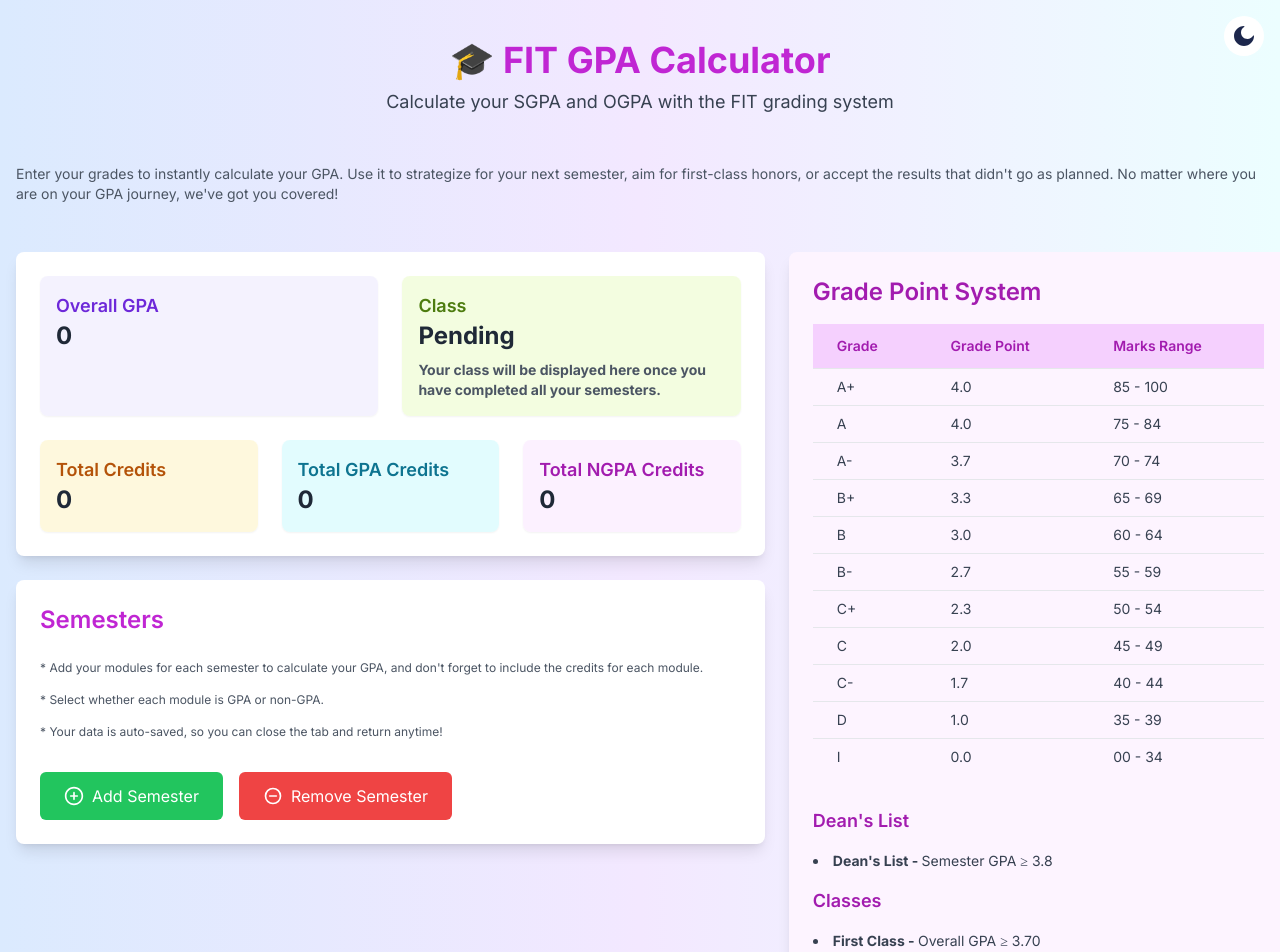
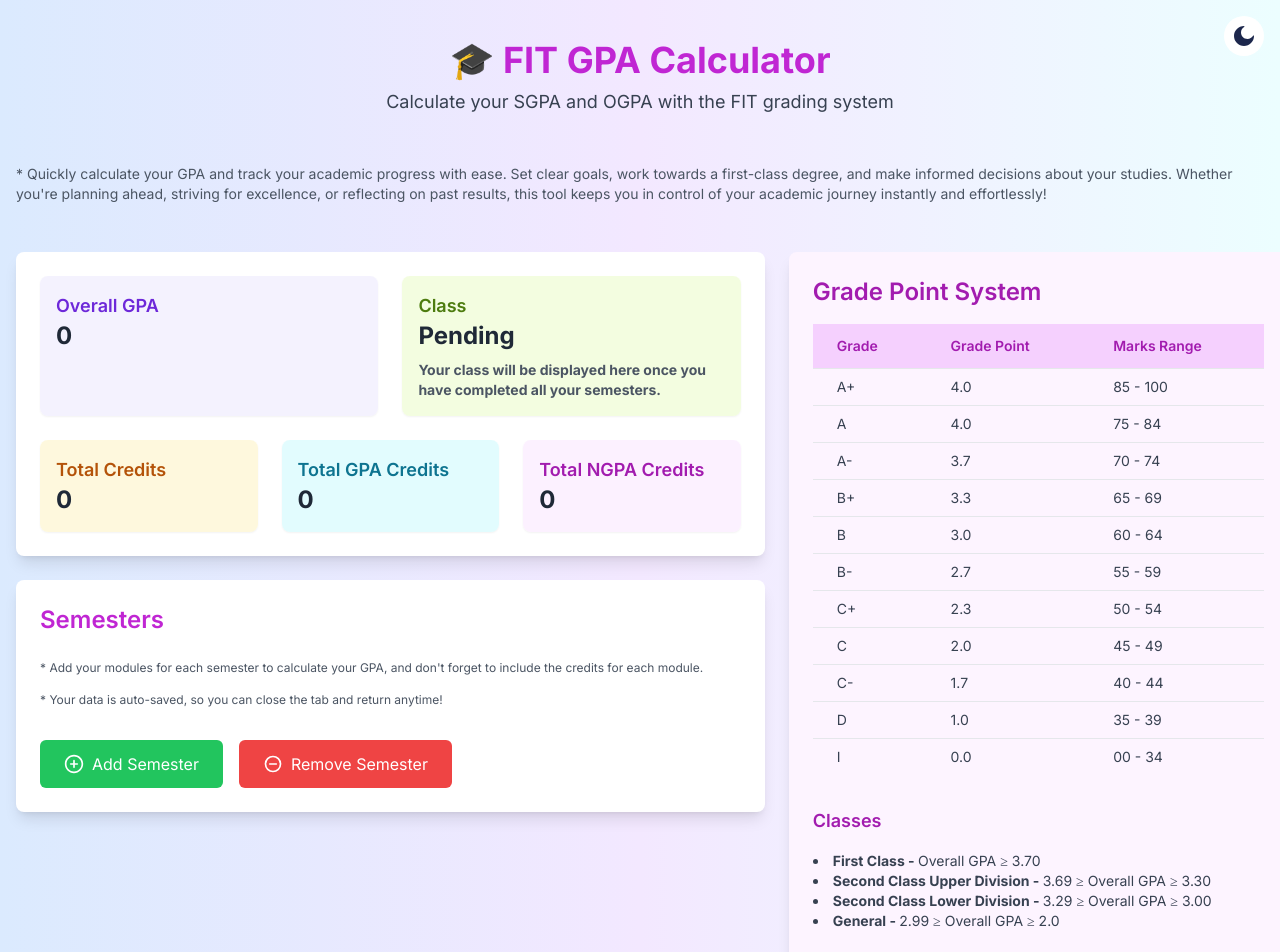
Before and after one commit to IshanHansaka/fit-gpa-calculator, a Next.js app: page / in a window 1280 px wide. Shown: the top 952 px of the page. Built offline with nearby package versions, Linux system fonts and the light colour scheme.

Commit message:
chore: do some minnor changes

```diff
--- a/app/component/Hero.tsx
+++ b/app/component/Hero.tsx
@@ -2,10 +2,11 @@
   return (
     <div className="text-start mb-4 md:mb-12 px-2 md:px-0">
       <div className="text-xs md:text-sm text-gray-600 dark:text-gray-400">
-        Enter your grades to instantly calculate your GPA. Use it to strategize
-        for your next semester, aim for first-class honors, or accept the
-        results that didn&apos;t go as planned. No matter where you are on your
-        GPA journey, we&apos;ve got you covered!
+        * Quickly calculate your GPA and track your academic progress with ease.
+        Set clear goals, work towards a first-class degree, and make informed
+        decisions about your studies. Whether you&apos;re planning ahead, striving
+        for excellence, or reflecting on past results, this tool keeps you in
+        control of your academic journey instantly and effortlessly!
       </div>
     </div>
   );
--- a/app/component/Semester.tsx
+++ b/app/component/Semester.tsx
@@ -53,8 +53,6 @@
       <div className="text-md md:text-xs text-gray-600 dark:text-gray-400 mb-4">
         * Add your modules for each semester to calculate your GPA, and
         don&apos;t forget to include the credits for each module.<br /><br />
-        * Select whether each module is GPA or non-GPA.
-        <br /><br />
         * Your data is auto-saved, so you can close the tab and return anytime!
         <br /><br />
       </div>
--- a/app/component/Table.tsx
+++ b/app/component/Table.tsx
@@ -81,15 +81,6 @@
         </div>
         <div className="text-sm text-gray-700 dark:text-gray-300 space-y-4">
           <div className="text-lg font-semibold text-fuchsia-700 dark:text-fuchsia-400">
-            Dean&apos;s List
-          </div>
-          <ul className="list-inside list-disc">
-            <li>
-              <strong>Dean&apos;s List - </strong>
-              Semester GPA ≥ 3.8
-            </li>
-          </ul>
-          <div className="text-lg font-semibold text-fuchsia-700 dark:text-fuchsia-400">
             Classes
           </div>
           <ul className="list-inside list-disc">
@@ -108,6 +99,15 @@
             <li>
               <strong>General - </strong>
               2.99 ≥ Overall GPA ≥ 2.0
+            </li>
+          </ul>
+          <div className="text-lg font-semibold text-fuchsia-700 dark:text-fuchsia-400">
+            Dean&apos;s List
+          </div>
+          <ul className="list-inside list-disc">
+            <li>
+              <strong>Dean&apos;s List - </strong>
+              Semester GPA ≥ 3.8
             </li>
           </ul>
           <div className="text-lg font-semibold text-fuchsia-700 dark:text-fuchsia-400">
```
